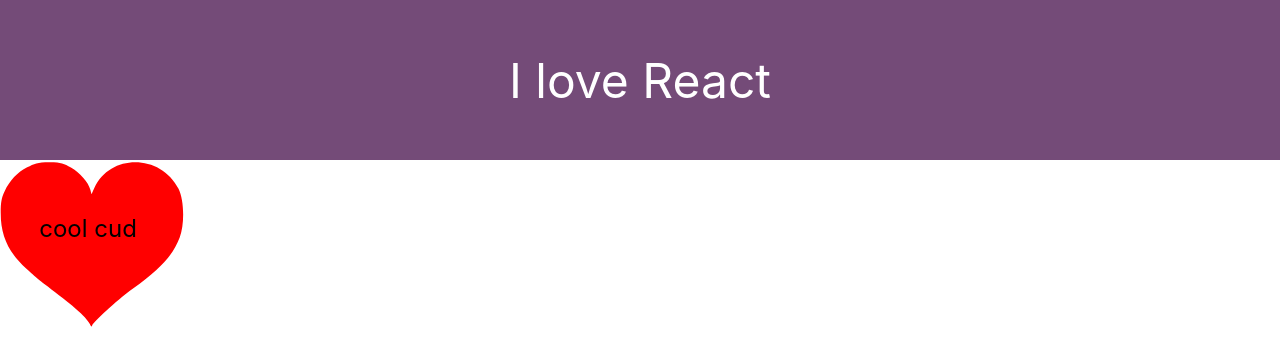
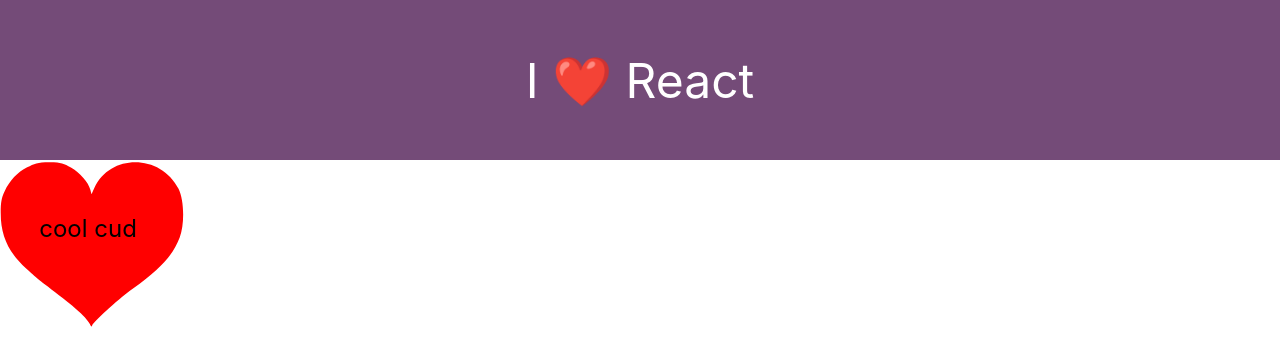
Before and after one commit to omaranBazna/ilovereact, a React (Create React App) app: page / in a window 1280 px wide. Shown: the top 364 px of the page. Built offline with nearby package versions, Linux system fonts and the light colour scheme.

Commit message:
adding the heart emoji

```diff
--- a/src/App.js
+++ b/src/App.js
@@ -14,7 +14,7 @@
 const Header=()=>{
   return (
     <div className="App-header">
-       I love React
+       I ❤️ React
     </div>
   )
 }
```
